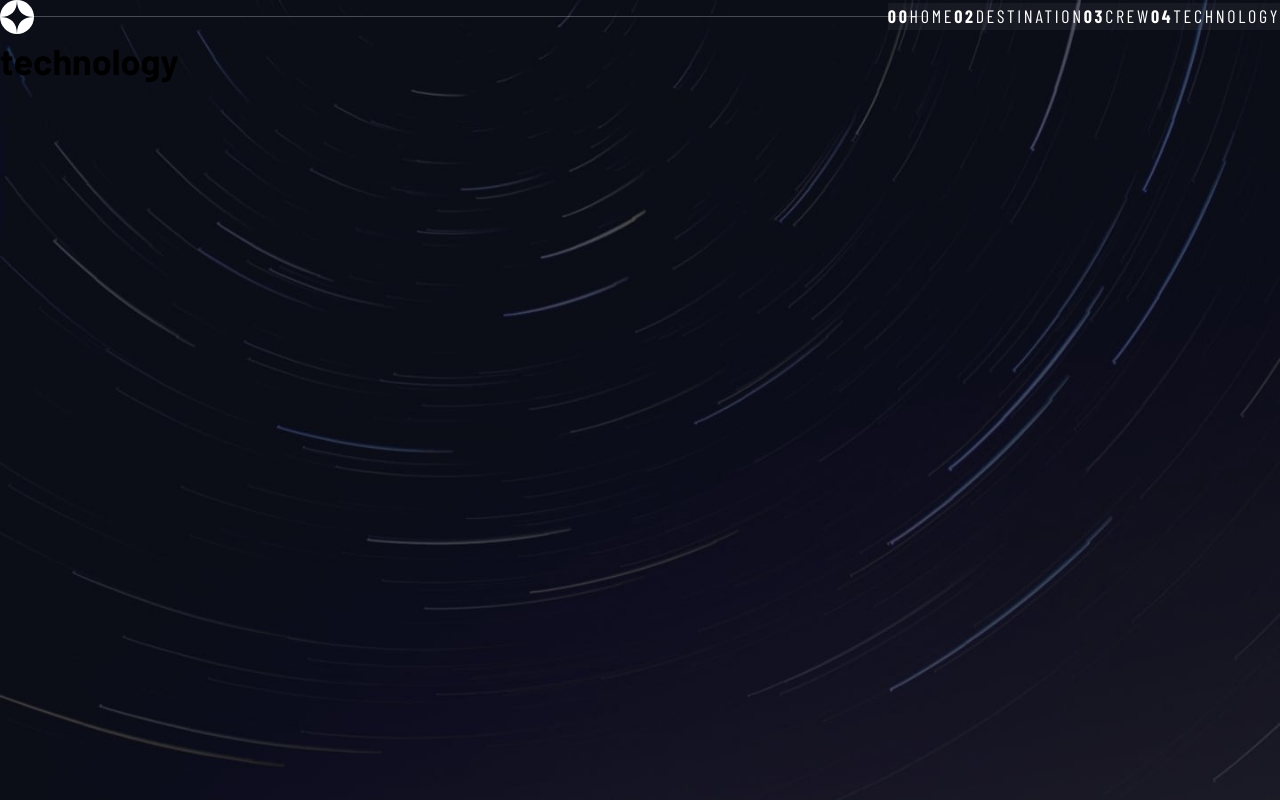
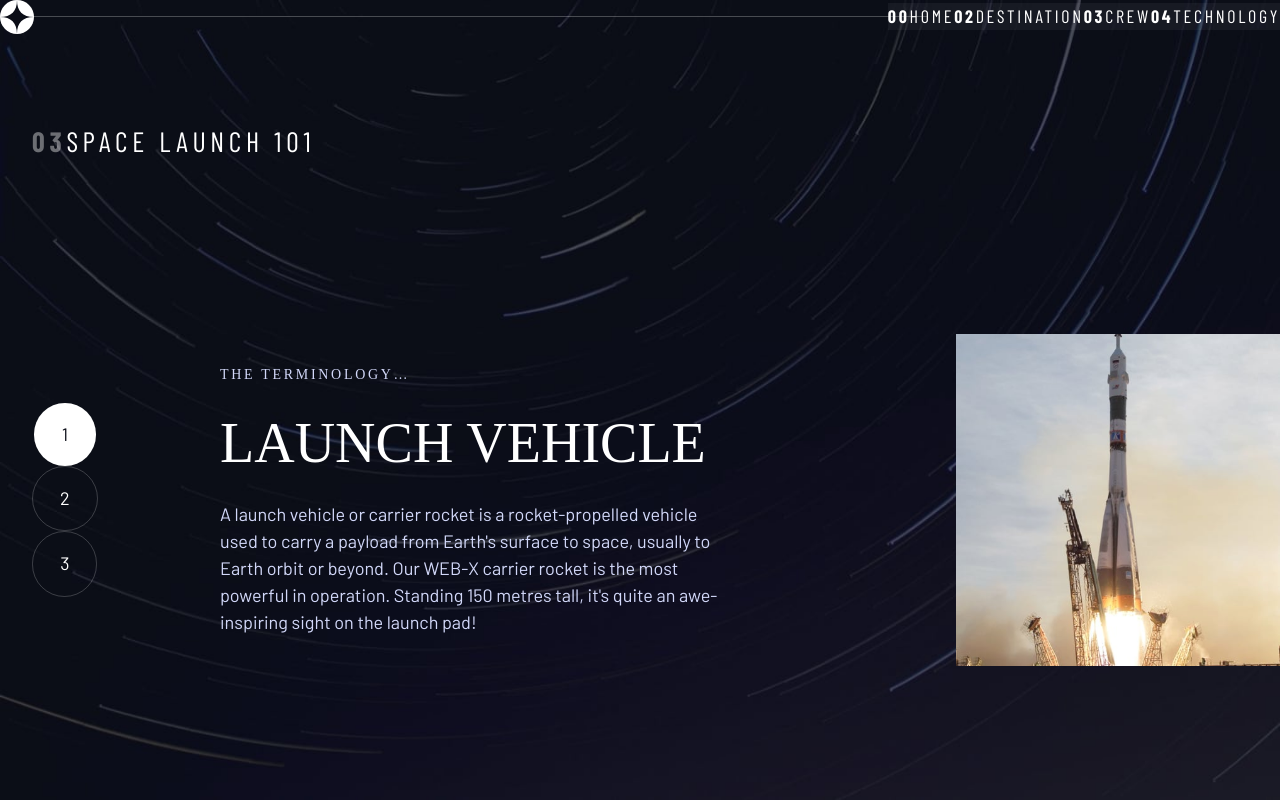
Before and after one commit to khaldoun36/Space-tourism, a Vue app: page /technology in a window 1280 px wide. Built offline with nearby package versions, Linux system fonts and the light colour scheme; a web font is replaced by a local one.

Commit message:
updated crew page and finished technology page

```diff
--- a/src/App.vue
+++ b/src/App.vue
@@ -41,7 +41,6 @@ const pathName = ref("home");
 watch(
   () => route.name,
   () => {
-    console.log(`MyCoolComponent - watch route.name changed to ${route.name}`);
     pathName.value = route.name;
     image.value = `src/assets/${pathName.value}/background-${pathName.value}-${backgroundSize.value}.jpg`;
   }
--- a/src/assets/base.css
+++ b/src/assets/base.css
@@ -164,8 +164,20 @@
   display: block;
 }
 
+/* to add spacing between elements (excluding the first element) */
 .flow > *:where(:not(:first-child)) {
   margin-top: var(--flow-space, 1rem);
+}
+
+/* To extend elements beyoned their container */
+.fullWidth {
+  left: 50%;
+  margin-left: -50vw;
+  margin-right: -50vw;
+  max-width: 100vw;
+  position: relative;
+  right: 50%;
+  width: 100vw;
 }
 /* ------------------ */
 /* Components         */
@@ -205,8 +217,8 @@
   display: grid;
   place-items: center;
   text-align: center;
-  padding-inline: 1rem;
-  padding-bottom: 4rem;
+  padding-inline: 1em;
+  padding-bottom: 3rem;
 }
 
 .grid-container p {
@@ -235,6 +247,7 @@
   .grid-container {
     text-align: left;
     column-gap: var(--container-gap, 2rem);
+    padding-inline: 0;
     grid-template-columns: minmax(1rem, 1fr) repeat(2, minmax(0, 40rem)) minmax(
         1rem,
         1fr
--- /dev/null
+++ b/src/components/shared/NumberedDots.vue
@@ -0,0 +1,88 @@
+<template>
+  <div
+    class="numbered-dots flex"
+    role="tablist"
+    aria-label="crew member list"
+    ref="numberedList"
+  >
+    <button aria-selected="true" role="tab" @click="handleClick">
+      1
+      <span class="sr-only">launch vehicle</span>
+    </button>
+    <button aria-selected="false" role="tab" @click="handleClick">
+      2
+      <span class="sr-only">space capsule</span>
+    </button>
+    <button aria-selected="false" role="tab" @click="handleClick">
+      3
+      <span class="sr-only">spaceport</span>
+    </button>
+  </div>
+</template>
+
+<script setup>
+import { ref } from "vue";
+
+// store emitted events
+const emit = defineEmits(["selectNumber"]);
+
+const numberedList = ref(null);
+
+const handleClick = (e) => {
+  let numberedArray = [...numberedList.value.children];
+  numberedArray.forEach((button) => {
+    button.setAttribute("aria-selected", "false");
+  });
+  e.target.setAttribute("aria-selected", "true");
+  emit(
+    "selectNumber",
+    e.target.innerText.split(/\s+/).splice(1).join(" ").trim()
+    // the above code first splits the array based on the white space, then removes the number (to match it with the data file), then returns the array as a string
+  );
+};
+</script>
+
+<style>
+.numbered-dots {
+  justify-content: space-between;
+  align-items: center;
+}
+
+.numbered-dots > button {
+  display: inline-grid;
+  place-items: center;
+  padding: 0 1.5em;
+  border-radius: 50%;
+  aspect-ratio: 1;
+  color: hsl(var(--clr-white) / 1);
+  border: 1px solid hsl(var(--clr-white) / 0.2);
+  background-color: hsl(var(--clr-white) / 0);
+  transition: background-color 250ms ease-in-out;
+}
+.numbered-dots > button:hover,
+.numbered-dots > button:focus {
+  background-color: hsl(var(--clr-white));
+  color: hsl(var(--clr-dark));
+}
+
+.numbered-dots > button:not(:last-child) {
+  margin-right: var(--dot-margin, var(--size-6));
+}
+
+.numbered-dots > button[aria-selected="true"] {
+  background-color: hsl(var(--clr-white));
+  color: hsl(var(--clr-dark));
+}
+@media (min-width: 1025px),
+  (min-width: 768px) and (max-width: 1024px) and (orientation: landscape) {
+  .numbered-dots {
+    flex-direction: column;
+  }
+  .numbered-dots > button:not(:last-child) {
+    margin-right: 0;
+  }
+  .numbered-dots > button {
+    margin-block: var(--size-4);
+  }
+}
+</style>
--- /dev/null
+++ b/src/data/technologyData.js
@@ -0,0 +1,31 @@
+const technology = [
+  {
+    name: "Launch vehicle",
+    images: {
+      portrait: "src/assets/technology/image-launch-vehicle-portrait.jpg",
+      landscape: "src/assets/technology/image-launch-vehicle-landscape.jpg",
+    },
+    description:
+      "A launch vehicle or carrier rocket is a rocket-propelled vehicle used to carry a payload from Earth's surface to space, usually to Earth orbit or beyond. Our WEB-X carrier rocket is the most powerful in operation. Standing 150 metres tall, it's quite an awe-inspiring sight on the launch pad!",
+  },
+  {
+    name: "Spaceport",
+    images: {
+      portrait: "src/assets/technology/image-spaceport-portrait.jpg",
+      landscape: "src/assets/technology/image-spaceport-landscape.jpg",
+    },
+    description:
+      "A spaceport or cosmodrome is a site for launching (or receiving) spacecraft, by analogy to the seaport for ships or airport for aircraft. Based in the famous Cape Canaveral, our spaceport is ideally situated to take advantage of the Earth’s rotation for launch.",
+  },
+  {
+    name: "Space capsule",
+    images: {
+      portrait: "src/assets/technology/image-space-capsule-portrait.jpg",
+      landscape: "src/assets/technology/image-space-capsule-landscape.jpg",
+    },
+    description:
+      "A space capsule is an often-crewed spacecraft that uses a blunt-body reentry capsule to reenter the Earth's atmosphere without wings. Our capsule is where you'll spend your time during the flight. It includes a space gym, cinema, and plenty of other activities to keep you entertained.",
+  },
+];
+
+export default technology;
--- a/src/views/CrewView.vue
+++ b/src/views/CrewView.vue
@@ -7,14 +7,8 @@
     </h1>
     <!-- crew images -->
     <picture class="crew-image">
-      <source
-        :srcset="`src/assets/crew/image-${crewImage.trim()}.webp`"
-        type="image/webp"
-      />
-      <img
-        :src="`src/assets/crew/image-${crewImage.trim()}.png`"
-        alt="Douglas Hurley"
-      />
+      <source :srcset="crewMember.images.webp" type="image/webp" />
+      <img :src="crewMember.images.png" :alt="crewMember.name" />
     </picture>
     <!-- Dot Indicators to navigate between listings -->
     <DotList @selectDot="changeCrew" class="dot-selector" />
@@ -51,26 +45,11 @@ import crew from "../data/crewData";
 // define a default crew member
 const crewMember = ref(crew[0]);
 
-// shenanigans to let me dynamically change the the crew member image (start)
-let splittedName = ref(crewMember.value.name.split(/\s+/));
-
-let crewImage = ref(
-  splittedName.value[0].toLowerCase() +
-    "-" +
-    splittedName.value[1].toLowerCase()
-);
-// shenanigans to let me dynamically change the the crew member image (end)
-
 // change the crew member details based on emitted choice from the DotList
 const changeCrew = (item) => {
   crewMember.value = crew.find((member) => {
     return member.role.trim().toLowerCase() === item.trim().toLowerCase();
   });
-  splittedName.value = crewMember.value.name.split(/\s+/);
-  crewImage.value =
-    splittedName.value[0].toLowerCase() +
-    "-" +
-    splittedName.value[1].toLowerCase();
 };
 </script>
 
--- a/src/views/DestinationView.vue
+++ b/src/views/DestinationView.vue
@@ -138,7 +138,8 @@ const changeDestination = (item) => {
   }
 
   .grid-container--destination > .tab-list,
-  .grid-container--destination > .destination-image {
+  .grid-container--destination > .destination-image,
+  .grid-container--destination > .destination-info {
     justify-self: start;
   }
   .grid-container--destination > h1 {
--- a/src/views/TechnologyView.vue
+++ b/src/views/TechnologyView.vue
@@ -1,11 +1,163 @@
 <template>
-  <h1>technology</h1>
+  <main class="grid-container grid-container--technology">
+    <h1
+      class="numbered-title ff-sans-cond fs-500 fw-400 letter-spacing-3 uppercase text-white"
+    >
+      <span class="fw-700">03</span>space launch 101
+    </h1>
+    <!-- Technology images -->
+    <div class="technology-image">
+      <img :src="image" alt="launch vehicle" />
+    </div>
+    <!-- Numbered Dots -->
+    <NumberedDots @selectNumber="changeTechDetails" class="numbered-dots" />
+    <!-- Technology info -->
+    <article class="technology-details flow" role="tabpanel" tabindex="0">
+      <header class="flow">
+        <h2
+          class="fs-200 fw-400 ff-serif uppercase letter-spacing-2 text-light"
+        >
+          THE TERMINOLOGY…
+        </h2>
+        <p class="fs-700 fw-400 ff-serif uppercase text-white">
+          {{ singleTech.name }}
+        </p>
+      </header>
+      <p class="fs-400 fw-400 text-light">
+        {{ singleTech.description }}
+      </p>
+    </article>
+  </main>
 </template>
 
 <script setup>
-// imports
-// variables
-// functions
+import { ref, watch, watchEffect } from "vue";
+import NumberedDots from "../components/shared/NumberedDots.vue";
+import getBackgroundSize from "../composables/getBackgroundSize";
+import technology from "../data/technologyData";
+
+// default technology to show when page first visited
+const singleTech = ref(technology[0]);
+
+const image = ref("");
+
+const backgroundSize = ref(
+  getBackgroundSize(window.innerWidth, window.innerHeight)
+);
+
+if (backgroundSize.value === "desktop") {
+  image.value = singleTech.value.images.portrait;
+} else {
+  image.value = singleTech.value.images.landscape;
+}
+
+window.addEventListener("resize", () => {
+  backgroundSize.value = getBackgroundSize(
+    window.innerWidth,
+    window.innerHeight
+  );
+
+  if (backgroundSize.value === "desktop") {
+    image.value = singleTech.value.images.portrait;
+  } else if (
+    backgroundSize.value === "tablet" ||
+    backgroundSize.value === "mobile"
+  ) {
+    image.value = singleTech.value.images.landscape;
+  }
+});
+
+// change the selected numberd dots based on user choice
+const changeTechDetails = (item) => {
+  singleTech.value = technology.find((unit) => {
+    return unit.name.trim().toLowerCase() === item.toLowerCase();
+  });
+};
 </script>
 
-<style></style>
+<style scoped>
+/* Mobile Styling */
+.grid-container--technology {
+  grid-template-areas:
+    "title"
+    "image"
+    "numbered-dots"
+    "content";
+}
+
+.grid-container--technology > h1 {
+  grid-area: title;
+}
+
+.grid-container--technology > .technology-image {
+  grid-area: image;
+}
+
+.grid-container--technology > .technology-image > img {
+  left: 50%;
+  margin-left: -50vw;
+  margin-right: -50vw;
+  max-width: 100vw;
+  position: relative;
+  right: 50%;
+  width: 100vw;
+}
+
+.grid-container--technology > .numbered-dots {
+  grid-area: numbered-dots;
+}
+
+.grid-container--technology > .technology-details {
+  grid-area: content;
+}
+/*
+  ##Device = Tablets (portrait)
+*/
+
+@media (min-width: 768px) and (max-width: 1024px) {
+  .grid-container--technology > h1 {
+    justify-self: start;
+  }
+}
+/*
+  ##Device = Desktops / Tablets in landscape
+*/
+
+@media (min-width: 1025px),
+  (min-width: 768px) and (max-width: 1024px) and (orientation: landscape) {
+  .grid-container {
+    grid-template-columns: minmax(1rem, 1fr) repeat(4, minmax(0, 20rem)) minmax(
+        1rem,
+        1fr
+      );
+    --container-gap: 1rem;
+  }
+  .grid-container--technology {
+    grid-template-areas:
+      ". title title title title ."
+      ". numbered-dots content content image image";
+  }
+  .grid-container--technology > h1,
+  .grid-container--technology > .numbered-dots,
+  .grid-container--technology > .technology-details {
+    justify-self: start;
+  }
+
+  .grid-container--technology > .technology-details {
+    margin-left: -20%;
+  }
+
+  .grid-container--technology > .technology-image {
+    width: 100%;
+  }
+  .grid-container--technology > .technology-image > img {
+    left: 0;
+    margin-left: 0;
+    margin-right: 0;
+    max-width: 100%;
+    position: static;
+    right: 0;
+    width: 100%;
+  }
+}
+</style>
```
Also changed, not shown: src/data/crewData.js (+8 -8 lines).
